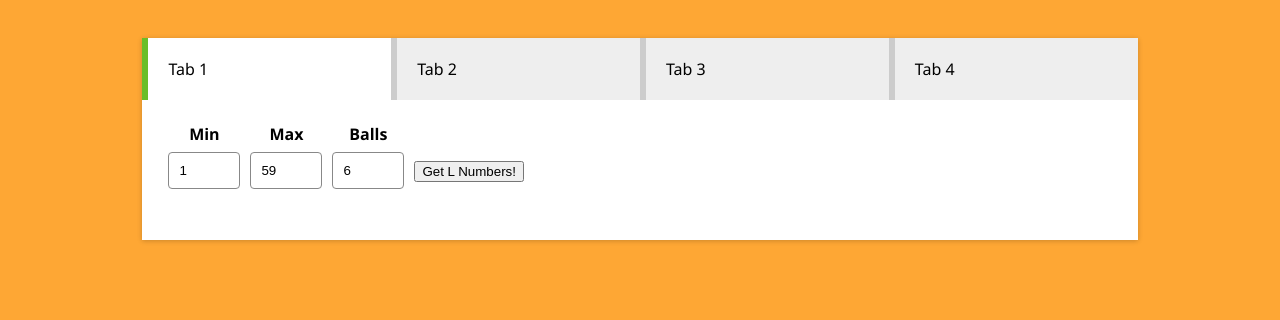
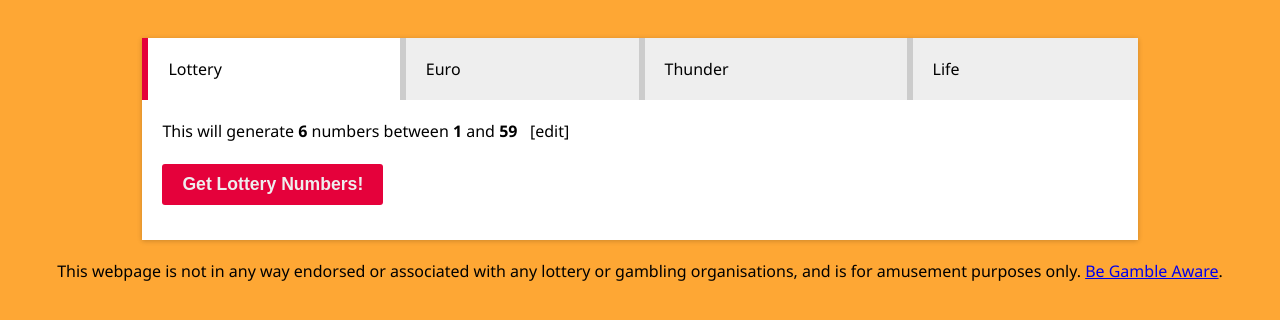
Before and after one commit to williamfox4/lotto-vue, a plain HTML site: page index.html in a window 1280 px wide. Drawn offline with Linux system fonts and the light colour scheme.

Commit message:
Added styling to buttons, included text to say what settings will be.

```diff
--- a/index.html
+++ b/index.html
@@ -14,28 +14,34 @@
                 <input class="state" type="radio" title="tab-four" name="tabs-state" id="tab-four" />
 
                 <div class="tabs flex-tabs">
-                    <label for="tab-one" id="tab-one-label" class="tab">Tab 1</label>
-                    <label for="tab-two" id="tab-two-label" class="tab">Tab 2</label>
-                    <label for="tab-three" id="tab-three-label" class="tab">Tab 3</label>
-                    <label for="tab-four" id="tab-four-label" class="tab">Tab 4</label>
+                    <label for="tab-one" id="tab-one-label" class="tab">Lottery</label>
+                    <label for="tab-two" id="tab-two-label" class="tab">Euro</label>
+                    <label for="tab-three" id="tab-three-label" class="tab">Thunder</label>
+                    <label for="tab-four" id="tab-four-label" class="tab">Life</label>
 
                     <div id="tab-one-panel" class="panel">
+                        <div v-show="tab_1_settings">
                             <table>
                                 <tr>
                                     <th>Min</th>
                                     <th>Max</th>
                                     <th>Balls</th>
-                                <th></th>
                                 </tr>
                                 <tr>
                                     <td><input type="number" v-model="L_rangeMin"/></td>
                                     <td><input type="number" v-model="L_rangeMax"/></td>
                                     <td><input type="number" v-model="L_rangeSize"/></td>
-                                <td><button v-on:click="getLNumbers">Get L Numbers!</button></td>
                                 </tr>
                             </table>
                         </div>
+                        This will generate <strong>{{ L_rangeSize }}</strong> numbers between <strong>{{ L_rangeMin }}</strong> and <strong>{{ L_rangeMax }}</strong>
+                        &nbsp;
+                        <span class="editBtn" v-on:click="toggleSettings(1)">[edit]</span>
+                        <br /><br />
+                        <button v-on:click="getLNumbers">Get Lottery Numbers!</button>
+                    </div>
                     <div id="tab-two-panel" class="panel">
+                        <div v-show="tab_2_settings">
                             <table>
                                 <tr>
                                     <th>Min</th>
@@ -44,7 +50,6 @@
                                     <th>Star Min</th>
                                     <th>Star Max</th>
                                     <th>Stars</th>
-                                <th></th>
                                 </tr>
                                 <tr>
                                     <td><input type="number" v-model="E_rangeMin"/></td>
@@ -53,11 +58,17 @@
                                     <td><input type="number" v-model="E_starMin"/></td>
                                     <td><input type="number" v-model="E_starMax"/></td>
                                     <td><input type="number" v-model="E_starSize"/></td>
-                                <td><button v-on:click="getENumbers">Get E Numbers!</button></td>
                                 </tr>
                             </table>
                         </div>
+                        This will generate <strong>{{ E_rangeSize }}</strong> numbers between <strong>{{ E_rangeMin }}</strong> and <strong>{{ E_rangeMax }}</strong> and <strong>{{ E_starSize }}</strong> numbers between <strong>{{ E_starMin }}</strong> and <strong>{{ E_starMax }}</strong>
+                        &nbsp;
+                        <span class="editBtn" v-on:click="toggleSettings(2)">[edit]</span>
+                        <br /><br />
+                        <button v-on:click="getENumbers">Get Euro Numbers!</button>
+                    </div>
                     <div id="tab-three-panel" class="panel">
+                        <div v-show="tab_3_settings">
                             <table>
                                 <tr>
                                     <th>Min</th>
@@ -66,7 +77,6 @@
                                     <th>Star Min</th>
                                     <th>Star Max</th>
                                     <th>Stars</th>
-                                <th></th>
                                 </tr>
                                 <tr>
                                     <td><input type="number" v-model="T_rangeMin"/></td>
@@ -75,11 +85,17 @@
                                     <td><input type="number" v-model="T_starMin"/></td>
                                     <td><input type="number" v-model="T_starMax"/></td>
                                     <td><input type="number" v-model="T_starSize"/></td>
-                                <td><button v-on:click="getTNumbers">Get T Numbers!</button></td>
                                 </tr>
                             </table>
                         </div>
+                        This will generate <strong>{{ T_rangeSize }}</strong> numbers between <strong>{{ T_rangeMin }}</strong> and <strong>{{ T_rangeMax }}</strong> and <strong>{{ T_starSize }}</strong> numbers between <strong>{{ T_starMin }}</strong> and <strong>{{ T_starMax }}</strong>
+                        &nbsp;
+                        <span class="editBtn" v-on:click="toggleSettings(3)">[edit]</span>
+                        <br /><br />
+                        <button v-on:click="getTNumbers">Get Thunder Numbers!</button>
+                    </div>
                     <div id="tab-four-panel" class="panel">
+                        <div v-show="tab_4_settings">
                             <table>
                                 <tr>
                                     <th>Min</th>
@@ -88,7 +104,6 @@
                                     <th>Star Min</th>
                                     <th>Star Max</th>
                                     <th>Stars</th>
-                                <th></th>
                                 </tr>
                                 <tr>
                                     <td><input type="number" v-model="S_rangeMin"/></td>
@@ -97,16 +112,23 @@
                                     <td><input type="number" v-model="S_starMin"/></td>
                                     <td><input type="number" v-model="S_starMax"/></td>
                                     <td><input type="number" v-model="S_starSize"/></td>
-                                <td><button v-on:click="getSNumbers">Get S Numbers!</button></td>
                                 </tr>
                             </table>
+                        </div>
+                        This will generate <strong>{{ S_rangeSize }}</strong> numbers between <strong>{{ S_rangeMin }}</strong> and <strong>{{ S_rangeMax }}</strong> and <strong>{{ S_starSize }}</strong> numbers between <strong>{{ S_starMin }}</strong> and <strong>{{ S_starMax }}</strong>
+                        &nbsp;
+                        <span class="editBtn" v-on:click="toggleSettings(4)">[edit]</span>
+                        <br /><br />
+
+                        <button v-on:click="getSNumbers">Get Life Numbers!</button>
                     </div>
                 </div>
 
                 <div id="TicketBoard"></div>
 
+            </div>
+            <div class="disclaimer">This webpage is not in any way endorsed or associated with any lottery or gambling organisations, and is for amusement purposes only. <a href="https://www.begambleaware.org/" target="_blank">Be Gamble Aware</a>.</div>
 
-            </div>
         </div>
         <script src="vue.js"></script>
         <script>
@@ -136,10 +158,33 @@
                         S_rangeMax: 47,
                         S_starSize:  1,
                         S_starMin: 1,
-                        S_starMax: 10
+                        S_starMax: 10,
+
+                        tab_1_settings: false,
+                        tab_2_settings: false,
+                        tab_3_settings: false,
+                        tab_4_settings: false
                     }
                 },
                 methods: {
+                    toggleSettings(game) {
+                        switch (game) {
+                            case 1:
+                            this.tab_1_settings = !this.tab_1_settings;
+                                break;
+                            case 2:
+                            this.tab_2_settings = !this.tab_2_settings;
+                                break;
+                            case 3:
+                            this.tab_3_settings = !this.tab_3_settings;
+                                break;
+                            case 4:
+                            this.tab_4_settings = !this.tab_4_settings;
+                                break;
+                            default:
+                                break;
+                        }
+                    },
                     getLNumbers() {
                         var numbers = new Array(),
                             L_ticket = "",
--- a/style.css
+++ b/style.css
@@ -63,13 +63,13 @@ table td, table td {
     left:-5px;
 }
 #TicketBoard .tstar {
-    border-color:#febaba;
+    border-color:#BC13AD;
 }
 #TicketBoard .estar {
-    border-color:#feedaa;
+    border-color:#F8B400;
 }
 #TicketBoard .lstar {
-  border-color:#aafeae;
+  border-color:#00D6DA;
 }
 
 /* Android 2.3 :checked fix */
@@ -122,6 +122,7 @@ table td, table td {
   .ui-tabs {
     margin: 20px auto;
     width: 80%;
+    max-width: 1200px;
     box-shadow: 0 1px 5px rgba(0,0,0,.2);
     background-color: #fff;
     overflow: hidden;
@@ -177,6 +178,38 @@ table td, table td {
     cursor: default;
     border-left-color: #69be28;
   }
+
+  #tab-one:checked ~ .tabs #tab-one-label, #tab-one:hover ~ .tabs #tab-one-label {
+    border-left-color: #E5013B;
+  }
+
+  #tab-two:checked ~ .tabs #tab-two-label, #tab-two:hover ~ .tabs #tab-two-label {
+    border-left-color: #F8B400;
+  }
+  #tab-three:checked ~ .tabs #tab-three-label, #tab-three:hover ~ .tabs #tab-three-label {
+    border-left-color: #BC13AD;
+  }
+  #tab-four:checked ~ .tabs #tab-four-label, #tab-four:hover ~ .tabs #tab-four-label {
+    border-left-color: #00D6DA;
+  }
+
+button {
+  border:none;
+  padding: 10px 20px;
+  font-size: 1.1em;
+  font-weight: bold;
+  cursor: pointer;
+  border-radius: 3px;
+}
+
+.editBtn {
+  cursor: pointer;
+}
+
+#tab-one-panel button { background-color: #E5013B; color: #eee;}
+#tab-two-panel button { background-color: #F8B400; color: #555;}
+#tab-three-panel button { background-color: #BC13AD; color: #eee;}
+#tab-four-panel button { background-color: #00D6DA; color: #555;}
 
   #tab-one:checked ~ .tabs #tab-one-panel,
   #tab-two:checked ~ .tabs #tab-two-panel,
@@ -252,3 +285,7 @@ table td, table td {
     padding: 10px;
     width: 50px;
   }
+
+  .disclaimer {
+    text-align: center;
+  }
```
Lines whose indentation alone changed are shown as unchanged.
